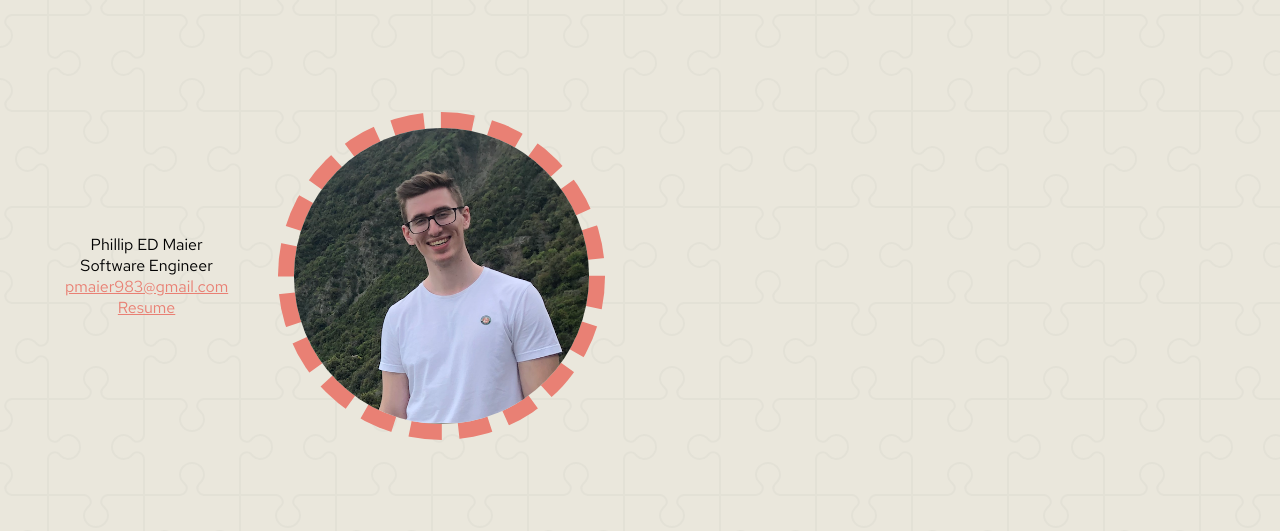
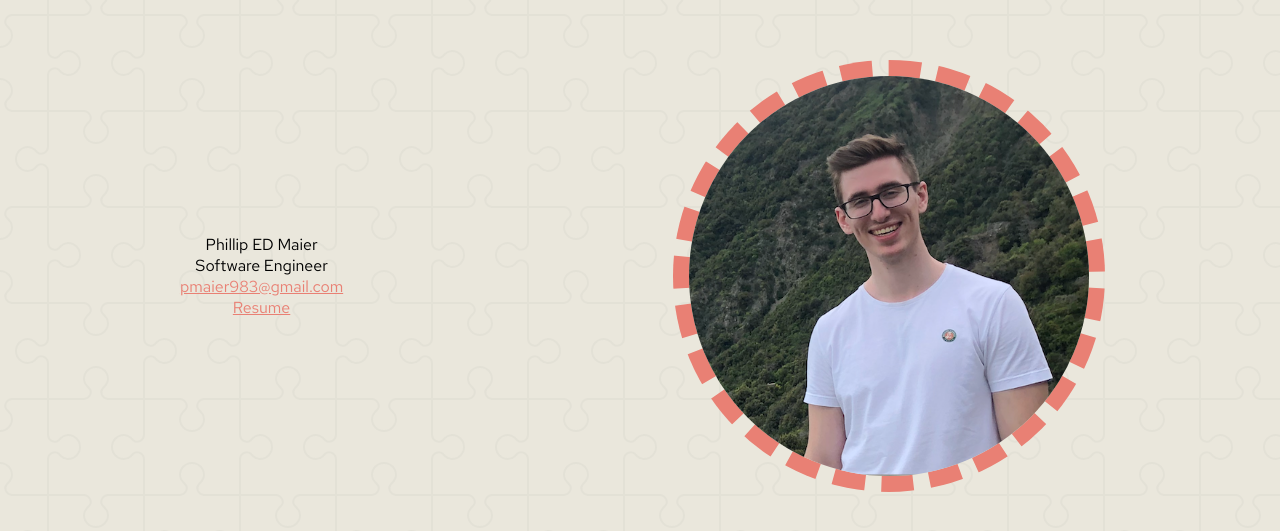
Before and after one commit to pmaier983/FillUpOnPhillip, a React (Create React App) app: page / in a window 1280 px wide. Shown: the part 129-660 px from the top of the page. Built offline with nearby package versions, Linux system fonts and the light colour scheme.

Commit message:
Center Personal Info
Small Change to package.json to account for s3 bucket name change

```diff
--- a/package.json
+++ b/package.json
@@ -18,7 +18,7 @@
   "scripts": {
     "start:dev": "node server",
     "start": "react-scripts start",
-    "deploy": "aws s3 cp --recursive ./build s3://www.phillip-maier.com",
+    "deploy": "aws s3 cp --recursive ./build s3://phillip-maier.com",
     "build": "react-scripts build",
     "test": "react-scripts test",
     "eject": "react-scripts eject",
--- a/src/components/containers/PersonalInfoContainer.js
+++ b/src/components/containers/PersonalInfoContainer.js
@@ -9,7 +9,8 @@ const Resume = require("../../static/PhillipMaierResume.docx")
 const InfoContainer = styled.div`
   display: flex;
   flex-direction: row;
-  justify-content: space-between;
+  justify-content: space-around;
+  width: 100%;
   margin: 10px 10px 0 15px;
 `
 
@@ -18,13 +19,13 @@ const TextDescriptionContainer = styled.div`
   flex-direction: column;
   align-self: center;
   align-items: center;
-  width: 100%;
 `
 
 const ProfilePicture = styled.img`
   align-self: center;
   width: 50%;
-  max-height: 50%;
+  max-width: 400px;
+  max-height: 400px;
   border-radius: 50%;
   border: 16px dashed ${theme.lightAlert};
 `
```
